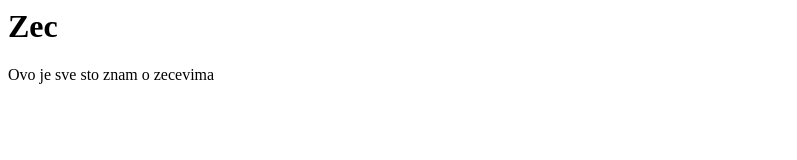
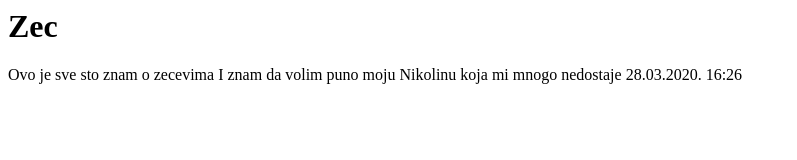
Before and after one commit to plazar23/StefanovZec, a plain HTML site: page index.html in a window 1280 px wide. Shown: the whole page, without its empty margins (0-797 px from the left). Drawn offline with Linux system fonts and the light colour scheme.

Commit message:
Update index.html

```diff
--- a/index.html
+++ b/index.html
@@ -9,6 +9,7 @@
 <h1>Zec</h1>
 <p>
 Ovo je sve sto znam o zecevima
+  I znam da volim puno moju Nikolinu koja mi mnogo nedostaje 28.03.2020. 16:26
 </p>
 </body>
 </html>
```
